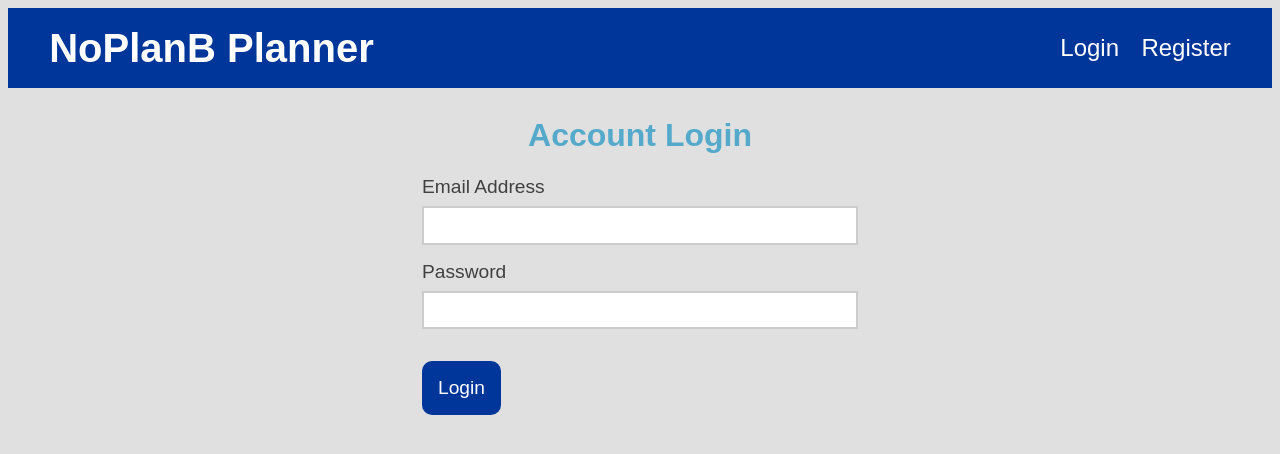
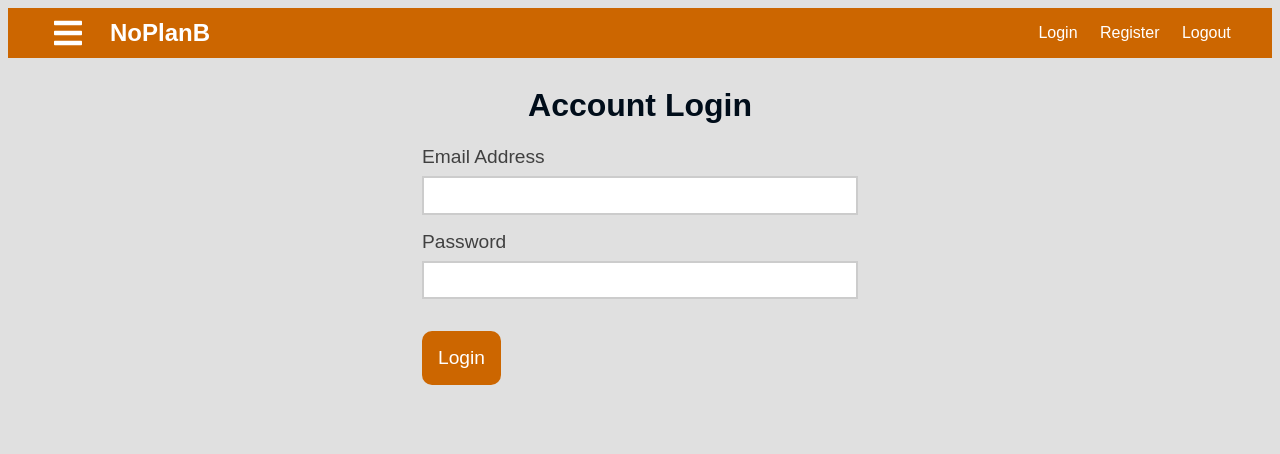
Before and after one commit to chomarlay/NoPlanBReact, a React (Create React App) app: page /login in a window 1280 px wide. Shown: the top 454 px of the page. Built offline with nearby package versions, Linux system fonts and the light colour scheme.

Commit message:
navbar and side menu

```diff
--- a/package.json
+++ b/package.json
@@ -8,6 +8,7 @@
     "@testing-library/user-event": "^12.6.0",
     "react": "^17.0.1",
     "react-dom": "^17.0.1",
+    "react-icons": "^4.1.0",
     "react-router-dom": "^5.2.0",
     "react-scripts": "4.0.1",
     "styled-components": "^5.2.1",
--- a/public/index.html
+++ b/public/index.html
@@ -24,7 +24,7 @@
       work correctly both with client-side routing and a non-root public URL.
       Learn how to configure a non-root public URL by running `npm run build`.
     -->
-    <title>NoPlanB - Planner</title>
+    <title>NoPlanB</title>
   </head>
   <body>
     <noscript>You need to enable JavaScript to run this app.</noscript>
--- a/src/App.js
+++ b/src/App.js
@@ -2,16 +2,19 @@ import React, { Fragment } from 'react';
 import { BrowserRouter as Router, Switch, Route } from 'react-router-dom';
 import About from './components/pages/About';
 import Login from './components/auth/Login';
+import Today from './components/pages/Today';
+import Noplanb from './components/pages/Noplanb';
+import Upcoming from './components/pages/Upcoming';
 import Register from './components/auth/Register';
 import Navbar from './components/layout/navBar/Navbar';
 import GlobalStyle from './GlobalStyles';
 import { ThemeProvider } from 'styled-components';
-import { effortTheme } from './themes';
+import { believeTheme } from './themes';
 
 const App = () => {
   return (
     <Router>
-      <ThemeProvider theme={effortTheme}>
+      <ThemeProvider theme={believeTheme}>
         <Fragment>
           <GlobalStyle />
           <Navbar />
@@ -19,6 +22,9 @@ const App = () => {
             <Route exact path='/about' component={About} />
             <Route exact path='/register' component={Register} />
             <Route exact path='/login' component={Login} />
+            <Route exact path='/today' component={Today} />
+            <Route exact path='/upcoming' component={Upcoming} />
+            <Route exact path='/noplanb' component={Noplanb} />
           </Switch>
         </Fragment>
       </ThemeProvider>
--- a/src/GlobalStyles.js
+++ b/src/GlobalStyles.js
@@ -1,4 +1,4 @@
-import styled, {createGlobalStyle} from 'styled-components';
+import styled, { createGlobalStyle } from 'styled-components';
 
 const GlobalStyle = createGlobalStyle`
 * {
@@ -8,23 +8,29 @@ const GlobalStyle = createGlobalStyle`
     font-family: 'Source Sans Pro', sans-serif;
 }
 body {
-    background-color:${(props)=> props.theme.backgroundColor};
+    background-color:${(props) => props.theme.backgroundColor};
 }
 `;
 
 export const StyledH1 = styled.h1`
-    color: ${(props)=> props.theme.primary};
+  color: ${(props) => props.theme.primary};
   text-align: center;
 `;
 
+export const Title = styled.h1`
+  color: ${(props) => props.theme.primary};
+  font-size: 1.5rem;
+  text-align: left;
+`;
+
 export const Container = styled.div`
-    z-index: 1;
+  z-index: 0;
   width: 100%;
   max-width: 1200px;
   margin-right: auto;
   margin-left: auto;
-    padding-right: 50px;
-    padding-left: 50px;
+  padding-right: 20px;
+  padding-left: 100px;
 `;
 
 export const FormContainer = styled.div`
@@ -36,20 +42,20 @@ export const FormContainer = styled.div`
 
 export const FormFieldGroup = styled.div`
   margin: 1rem 0;
-    label{
+  label {
     margin: 0.2rem 0;
     font-size: 1.2rem;
     width: 100%;
-        color: ${(props)=> props.theme.textColor};
+    color: ${(props) => props.theme.textColor};
   }
-    input{
+  input {
     display: block;
     width: 100%;
     padding: 0.4rem;
     font-size: 1.2rem;
-        border:2px solid #ccc;
+    border: 2px solid #ccc;
     margin-top: 0.5rem;
-        color: ${(props)=> props.theme.textColor};
+    color: ${(props) => props.theme.textColor};
   }
 `;
 
@@ -74,16 +80,16 @@ export const FormFieldGroup = styled.div`
 //     padding-left: 30px;
 // }
 
-export const SubmitButton = styled.input.attrs({type:'submit'})`
-    color: ${(props)=> props.theme.altPrimary};
-    background-color: ${(props)=> props.theme.altBackgroundColor};
-    outline:none;
-    border:none;
+export const SubmitButton = styled.input.attrs({ type: 'submit' })`
+  color: ${(props) => props.theme.altPrimary};
+  background-color: ${(props) => props.theme.altBackgroundColor};
+  outline: none;
+  border: none;
   border-radius: 10px;
   cursor: pointer;
   font-size: 1.2rem;
-    padding: 1.0rem;
-    margin-top: 1.0rem;
+  padding: 1rem;
+  margin-top: 1rem;
 `;
 
-export default GlobalStyle
+export default GlobalStyle;
--- a/src/components/auth/Login.js
+++ b/src/components/auth/Login.js
@@ -6,11 +6,12 @@ import {
   SubmitButton,
 } from '../../GlobalStyles';
 
-const onSubmit = (e) => {
-  e.preventDefault();
-  console.log('Please enter all fields.', 'danger');
-};
-const Login = () => {
+const Login = (props) => {
+  const onSubmit = (e) => {
+    e.preventDefault();
+    console.log('Please enter all fields.', 'danger');
+    props.history.push('/today');
+  };
   return (
     <FormContainer>
       <StyledH1>Account Login</StyledH1>
--- a/src/components/auth/Register.js
+++ b/src/components/auth/Register.js
@@ -6,12 +6,12 @@ import {
   SubmitButton,
 } from '../../GlobalStyles';
 
-const onSubmit = (e) => {
-  e.preventDefault();
-  console.log('Please enter all fields.', 'danger');
-};
-
-const Register = () => {
+const Register = (props) => {
+  const onSubmit = (e) => {
+    e.preventDefault();
+    console.log('Please enter all fields.', 'danger');
+    props.history.push('/today');
+  };
   return (
     <FormContainer>
       <StyledH1>Account Register</StyledH1>
--- a/src/components/layout/navBar/NavStyledComponents/NavStyled.js
+++ b/src/components/layout/navBar/NavStyledComponents/NavStyled.js
@@ -1,31 +1,57 @@
-import styled from 'styled-components'
-import {Link} from 'react-router-dom'
+import styled from 'styled-components';
+import { Link } from 'react-router-dom';
 
 export const Nav = styled.nav`
-    background-color: ${(props)=> props.theme.altBackgroundColor};
-    height: 80px;
+  background-color: ${(props) => props.theme.altBackgroundColor};
+  height: 50px;
   display: flex;
   justify-content: space-between;
   align-items: center;
   position: sticky;
-    top:0;
+  top: 0;
   z-index: 999;
   padding-left: 30px;
   padding-right: 30px;
-`
+`;
+
+export const SideNav = styled.nav`
+  background-color: ${(props) => props.theme.altBackgroundColor};
+  height: 250px;
+  display: flex;
+  flex-direction: column;
+  /* justify-content: space-around; */
+  /* align-items: center; */
+  /* top: 10; */
+  position: absolute;
+  left: 0;
+  /* z-index: -1; */
+  padding-left: 30px;
+  padding-right: 30px;
+`;
 export const NavTitle = styled.h1`
-    font-size: 2.5rem;
-    color: ${(props)=> props.theme.altPrimary};
-    flex-grow:2;
+  font-size: 1.5rem;
+  color: ${(props) => props.theme.altPrimary};
+  flex-grow: 2;
   padding: 0.45rem;
   margin: 0 0.25rem;
-`
+`;
 
 export const NavLink = styled(Link)`
-    color: ${(props)=> props.theme.altPrimary};
-    font-size: 1.5rem;
+  color: ${(props) => props.theme.altPrimary};
+  font-size: 1rem;
   text-justify: right;
-    text-decoration:none;
+  text-decoration: none;
   padding: 0.45rem;
   margin: 0 0.25rem;
-`
+`;
+
+export const NavSideMenu = styled(Link)`
+  color: ${(props) => props.theme.altPrimary};
+  display: flex;
+  /* flex-direction: column; */
+  font-size: 2rem;
+  padding: 0.65rem;
+  margin: 0 0.25rem;
+  top: 0;
+  position: sticky;
+`;
--- a/src/components/layout/navBar/Navbar.js
+++ b/src/components/layout/navBar/Navbar.js
@@ -1,28 +1,33 @@
-import React, { Fragment } from 'react'
-import {Nav, NavTitle, NavLink} from './NavStyledComponents/NavStyled'
+import React, { Fragment } from 'react';
+import { Nav, NavTitle, NavLink } from './NavStyledComponents/NavStyled';
+import { SideMenu } from './SideMenu';
 
 const GuestLinks = () => {
-    return (
-      <Fragment>
-        <NavLink to='/login'>Login</NavLink>
-        <NavLink to='/register'>Register</NavLink>
-      </Fragment>
-    )
-}
+  return (
+    <Fragment>
+      <NavLink to='/login'>Login</NavLink>
+      <NavLink to='/register'>Register</NavLink>
+    </Fragment>
+  );
+};
 const AuthLinks = () => {
   return (
     <Fragment>
-      <NavLink to='/logout'>Logout</NavLink>
+      <NavLink to='#'>Logout</NavLink>
     </Fragment>
-  )
-}
+  );
+};
 const Navbar = () => {
   return (
     <Nav>
-        <NavTitle>NoPlanB Planner</NavTitle>
-        <GuestLinks/>
+      <div>
+        <SideMenu />
+      </div>
+      <NavTitle>NoPlanB</NavTitle>
+      <GuestLinks />
+      <AuthLinks />
     </Nav>
-  )
-}
+  );
+};
 
-export default Navbar
+export default Navbar;
--- /dev/null
+++ b/src/components/layout/navBar/SideMenu.js
@@ -0,0 +1,34 @@
+import React, { Fragment, useState } from 'react';
+import { NavSideMenu, SideNav, NavLink } from './NavStyledComponents/NavStyled';
+import * as FaIcons from 'react-icons/fa';
+import * as BoxIcons from 'react-icons/bi';
+
+export const SideMenu = () => {
+  const [sideMenu, setSideMenu] = useState(false);
+  const showSideMenu = () => setSideMenu(!sideMenu);
+  return (
+    <Fragment>
+      <NavSideMenu to='#' onClick={showSideMenu}>
+        <FaIcons.FaBars />
+      </NavSideMenu>
+      {sideMenu ? (
+        <SideNav>
+          <NavLink to='/noplanb'>
+            <BoxIcons.BiCalendarStar />
+            NoPlanB
+          </NavLink>
+          <NavLink to='/today'>
+            <BoxIcons.BiCalendarEvent />
+            Today
+          </NavLink>
+          <NavLink to='/upcoming'>
+            <BoxIcons.BiCalendar />
+            Upcoming
+          </NavLink>
+        </SideNav>
+      ) : (
+        ''
+      )}
+    </Fragment>
+  );
+};
--- /dev/null
+++ b/src/components/pages/Noplanb.js
@@ -0,0 +1,12 @@
+import React from 'react';
+import { Container, Title } from '../../GlobalStyles';
+
+const Noplanb = () => {
+  return (
+    <Container>
+      <Title>NoPlanB</Title>
+    </Container>
+  );
+};
+
+export default Noplanb;
--- /dev/null
+++ b/src/components/pages/Today.js
@@ -0,0 +1,12 @@
+import React from 'react';
+import { Container, Title } from '../../GlobalStyles';
+
+const Today = () => {
+  return (
+    <Container>
+      <Title>Today</Title>
+    </Container>
+  );
+};
+
+export default Today;
--- /dev/null
+++ b/src/components/pages/Upcoming.js
@@ -0,0 +1,12 @@
+import React from 'react';
+import { Container, Title } from '../../GlobalStyles';
+
+const Upcoming = () => {
+  return (
+    <Container>
+      <Title>Upcoming</Title>
+    </Container>
+  );
+};
+
+export default Upcoming;
```
Also changed, not shown: 2 other files (tests, documents, lock files or other folders). Lines whose indentation alone changed are shown as unchanged.
